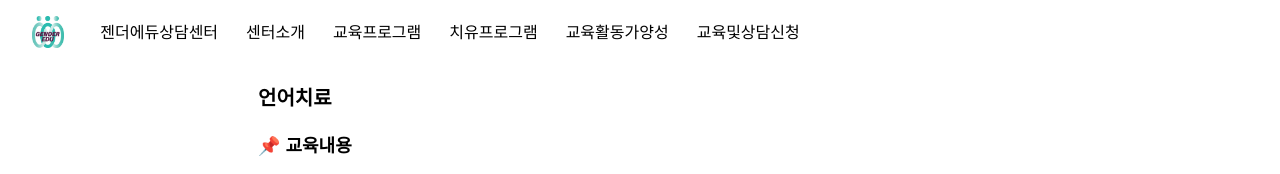
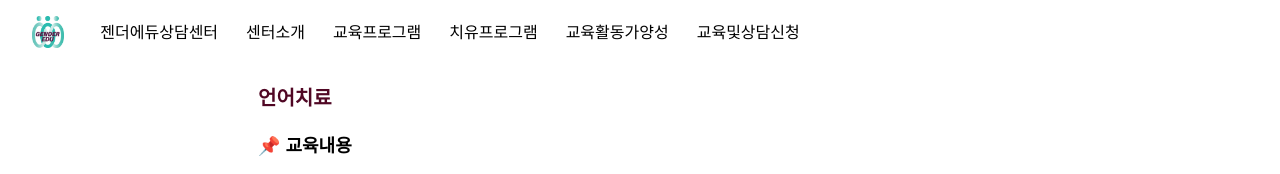
Before and after one commit to ohwonsuk/gender-edu, a React (Create React App) app: page /healingprogram/1 in a window 1280 px wide. Shown: the top 174 px of the page. Built offline with nearby package versions, Linux system fonts and the light colour scheme; a web font is replaced by a local one.

Commit message:
상세페이지 수정

```diff
--- a/src/components/EduDetail.js
+++ b/src/components/EduDetail.js
@@ -10,7 +10,7 @@ const EduDetail = () => {
   return (
     <>
       <div className="w-700px md:pl-[160px] lg:pl-[250px] font-ibmsans">
-        <div className="pl-2 text-left font-bold text-xl mt-5 mb-5">
+        <div className="pl-2 text-left font-bold text-xl text-pink-950 mt-5 mb-5">
           {title}
         </div>
         {/* <img className="w-auto pl-2" src={imgUrl} alt={title} /> */}
--- a/src/components/HealingDetail.js
+++ b/src/components/HealingDetail.js
@@ -6,11 +6,11 @@ import { Link } from 'react-router-dom';
 const HealingDetail = () => {
   const { id } = useParams();
   const num = parseInt(id);
-  const { title, text, tags, imgUrl, target, period } = healingList[num - 1];
+  const { title, text, tags, target, period } = healingList[num - 1];
   return (
     <>
       <div className="w-700px md:pl-[160px] lg:pl-[250px] font-ibmsans">
-        <div className="pl-2 text-left font-bold text-xl mt-5 mb-5">
+        <div className="pl-2 text-left font-bold text-xl text-pink-950 mt-5 mb-5">
           {title}
         </div>
         {/* <img className="w-auto pl-2" src={imgUrl} alt={title} /> */}
```
